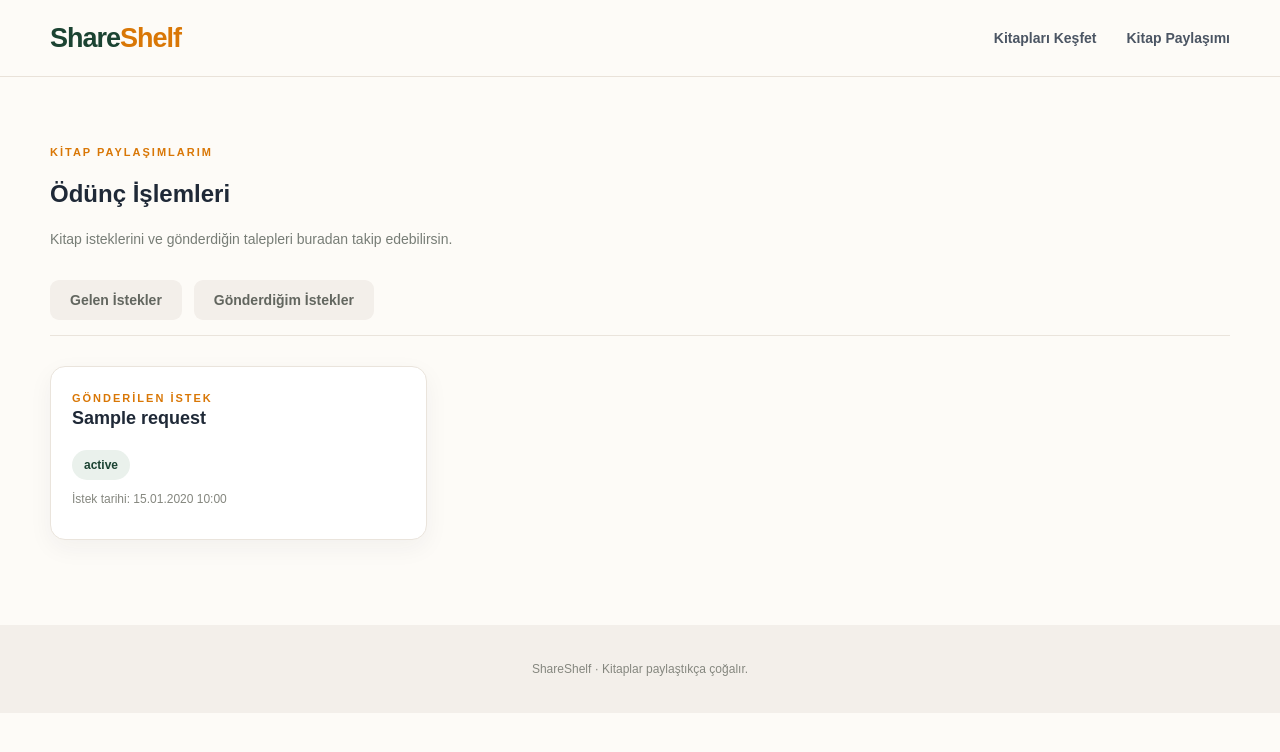
After one commit to rumeysayakut/share_shelf, a Spring app: template src/main/resources/templates/borrowings/index.html in a window 1280 px wide. The commit adds this page. Shown: the top 752 px of the page. Run offline with Thymeleaf, Linux system fonts and the light colour scheme; the template is opened without the code that fills it: most values are stand-ins (such as "Sample title", 1, 10 or a date in 2020); data that the repository does not hold is empty; some of the project's set-up classes (security, data sources, template engines, error pages and the like) are left out, and stand-ins take their place.

Commit message:
changes have been added

```diff
--- /dev/null
+++ b/src/main/resources/templates/borrowings/index.html
@@ -0,0 +1,234 @@
+
+<!DOCTYPE html>
+<html lang="tr" xmlns:th="http://www.thymeleaf.org">
+
+<head>
+    <meta charset="UTF-8">
+    <meta name="viewport" content="width=device-width, initial-scale=1.0">
+    <title>Ödünç İşlemleri - ShareShelf</title>
+    <link rel="stylesheet" th:href="@{/css/books.css}">
+    <link rel="stylesheet" th:href="@{/css/shares.css}">
+    <style>
+        .borrowing-tabs {
+            display: flex;
+            gap: 12px;
+            margin: 30px 0;
+            padding-bottom: 15px;
+            border-bottom: 1px solid #EAE4DC;
+        }
+
+        .borrowing-tab {
+            padding: 12px 20px;
+            color: #62665F;
+            background: #F3EFEA;
+            border-radius: 9px;
+            font-size: 14px;
+            font-weight: 700;
+            text-decoration: none;
+        }
+
+        .borrowing-tab.active {
+            color: #FFFFFF;
+            background: #1B4332;
+        }
+
+        .borrowing-status {
+            display: inline-block;
+            padding: 8px 12px;
+            margin-top: 12px;
+            color: #1B4332;
+            background: #EAF1EC;
+            border-radius: 20px;
+            font-size: 12px;
+            font-weight: 700;
+        }
+
+        .borrowing-date {
+            margin-top: 12px;
+            color: #85877F;
+            font-size: 12px;
+        }
+
+        .borrowing-actions {
+            display: flex;
+            flex-wrap: wrap;
+            gap: 10px;
+            margin-top: 20px;
+        }
+
+        .borrowing-actions form {
+            margin: 0;
+        }
+
+        .borrowing-reject-button {
+            min-height: 47px;
+            padding: 0 24px;
+            color: #9B2C2C;
+            background: #FDECEC;
+            border: 1px solid #F5C6C6;
+            border-radius: 9px;
+            font-size: 14px;
+            font-weight: 700;
+            cursor: pointer;
+        }
+
+        .borrowing-reject-button:hover {
+            background: #F8DADA;
+        }
+
+        @media (max-width: 500px) {
+            .borrowing-tabs {
+                gap: 8px;
+            }
+
+            .borrowing-tab {
+                flex: 1;
+                padding: 11px 8px;
+                text-align: center;
+                font-size: 12px;
+            }
+        }
+    </style>
+</head>
+
+<body>
+
+<div th:replace="~{fragments/header :: header(${isAuthenticated})}"></div>
+
+<main class="shares-page">
+
+    <section class="shares-content">
+
+        <div class="shares-section-heading">
+            <div>
+                <span class="shares-eyebrow">KİTAP PAYLAŞIMLARIM</span>
+                <h1>Ödünç İşlemleri</h1>
+                <p>Kitap isteklerini ve gönderdiğin talepleri buradan takip edebilirsin.</p>
+            </div>
+        </div>
+
+        <div class="borrowing-tabs">
+
+            <a th:href="@{/borrowings(view='incoming')}"
+               th:classappend="${view == 'incoming'} ? ' active' : ''"
+               class="borrowing-tab">
+                Gelen İstekler
+            </a>
+
+            <a th:href="@{/borrowings(view='sent')}"
+               th:classappend="${view == 'sent'} ? ' active' : ''"
+               class="borrowing-tab">
+                Gönderdiğim İstekler
+            </a>
+
+        </div>
+
+        <div th:if="${successMessage != null}"
+             class="share-message share-message-success">
+            <p th:text="${successMessage}"></p>
+        </div>
+
+        <div th:if="${errorMessage != null}"
+             class="share-message share-message-error">
+            <p th:text="${errorMessage}"></p>
+        </div>
+
+        <div th:if="${#lists.isEmpty(requests)}" class="shares-empty">
+
+            <div class="shares-empty-icon">📚</div>
+
+            <div th:if="${view == 'incoming'}">
+                <h3>Henüz gelen bir istek yok</h3>
+                <p>Paylaştığın kitaplara gelen ödünç alma istekleri burada görünecek.</p>
+            </div>
+
+            <div th:if="${view == 'sent'}">
+                <h3>Henüz bir ödünç alma isteğin yok</h3>
+                <p>Başka kullanıcıların kitaplarına gönderdiğin istekleri burada takip edebilirsin.</p>
+                <a th:href="@{/shares}" class="shares-primary-button">
+                    Kitapları Keşfet
+                </a>
+            </div>
+
+        </div>
+
+        <div th:unless="${#lists.isEmpty(requests)}" class="shares-grid">
+
+            <article class="share-card" th:each="request : ${requests}">
+
+                <div class="share-card-body">
+
+                    <span class="shares-eyebrow"
+                          th:text="${view == 'incoming'} ? 'GELEN İSTEK' : 'GÖNDERİLEN İSTEK'">
+                        ÖDÜNÇ İSTEĞİ
+                    </span>
+
+                    <h3 th:text="${request.bookTitle}">Kitap adı</h3>
+
+                    <p th:if="${view == 'incoming'}">
+                        İstekte bulunan:
+                        <strong th:text="${request.borrowerFirstName + ' ' + request.borrowerLastName}">
+                            Kullanıcı
+                        </strong>
+                    </p>
+
+                    <p th:if="${view == 'sent'}">
+                        Kitap sahibi:
+                        <strong th:text="${request.ownerFirstName + ' ' + request.ownerLastName}">
+                            Kullanıcı
+                        </strong>
+                    </p>
+
+                    <span class="borrowing-status"
+                          th:text="${request.statusLabel}">
+                        Beklemede
+                    </span>
+
+                    <p class="borrowing-date"
+                       th:if="${request.requestedAt != null}"
+                       th:text="${'İstek tarihi: ' + #temporals.format(request.requestedAt, 'dd.MM.yyyy HH:mm')}">
+                    </p>
+
+                    <div class="borrowing-actions"
+                         th:if="${view == 'incoming' and request.status != null and request.status.name() == 'PENDING'}">
+
+                        <form th:action="@{/borrowings/{id}/accept(id=${request.id})}"
+                              method="post">
+                            <button type="submit" class="shares-primary-button">
+                                Kabul Et
+                            </button>
+                        </form>
+
+                        <form th:action="@{/borrowings/{id}/reject(id=${request.id})}"
+                              method="post">
+                            <button type="submit" class="borrowing-reject-button">
+                                Reddet
+                            </button>
+                        </form>
+
+                    </div>
+
+                    <div th:if="${view == 'sent' and request.status != null and request.status.name() == 'ACCEPTED'}">
+                        <p style="margin-top: 15px; color: #1B4332; font-size: 13px;">
+                            İsteğin kabul edildi. Artık kitap sahibiyle iletişim kurabilirsin.
+                        </p>
+                    </div>
+
+                </div>
+
+            </article>
+
+        </div>
+
+    </section>
+
+</main>
+
+<footer class="shares-footer">
+    <p>ShareShelf · Kitaplar paylaştıkça çoğalır.</p>
+</footer>
+
+<script th:src="@{/js/auth.js}" defer></script>
+
+</body>
+</html>
--- a/src/main/resources/templates/fragments/header.html
+++ b/src/main/resources/templates/fragments/header.html
@@ -9,10 +9,7 @@
             <a th:href="@{/shares}">Kitap Paylaşımı</a>
 
             <a th:if="${isAuthenticated}"
-               th:href="@{/borrowings/requests}">Gelen İstekler</a>
-
-            <a th:if="${isAuthenticated}"
-               th:href="@{/borrowings/my-requests}">Gönderdiğim İstekler</a>
+               th:href="@{/borrowings}">Ödünç İşlemleri</a>
 
             <a th:if="${!isAuthenticated}" th:href="@{/login}">Giriş Yap</a>
 
```
Also changed, not shown: src/main/java/com/shareshelf/controller/BorrowingController.java (+20 -24 lines), src/main/java/com/shareshelf/dto/response/BorrowingResponseDto.java (+19 -0 lines).
